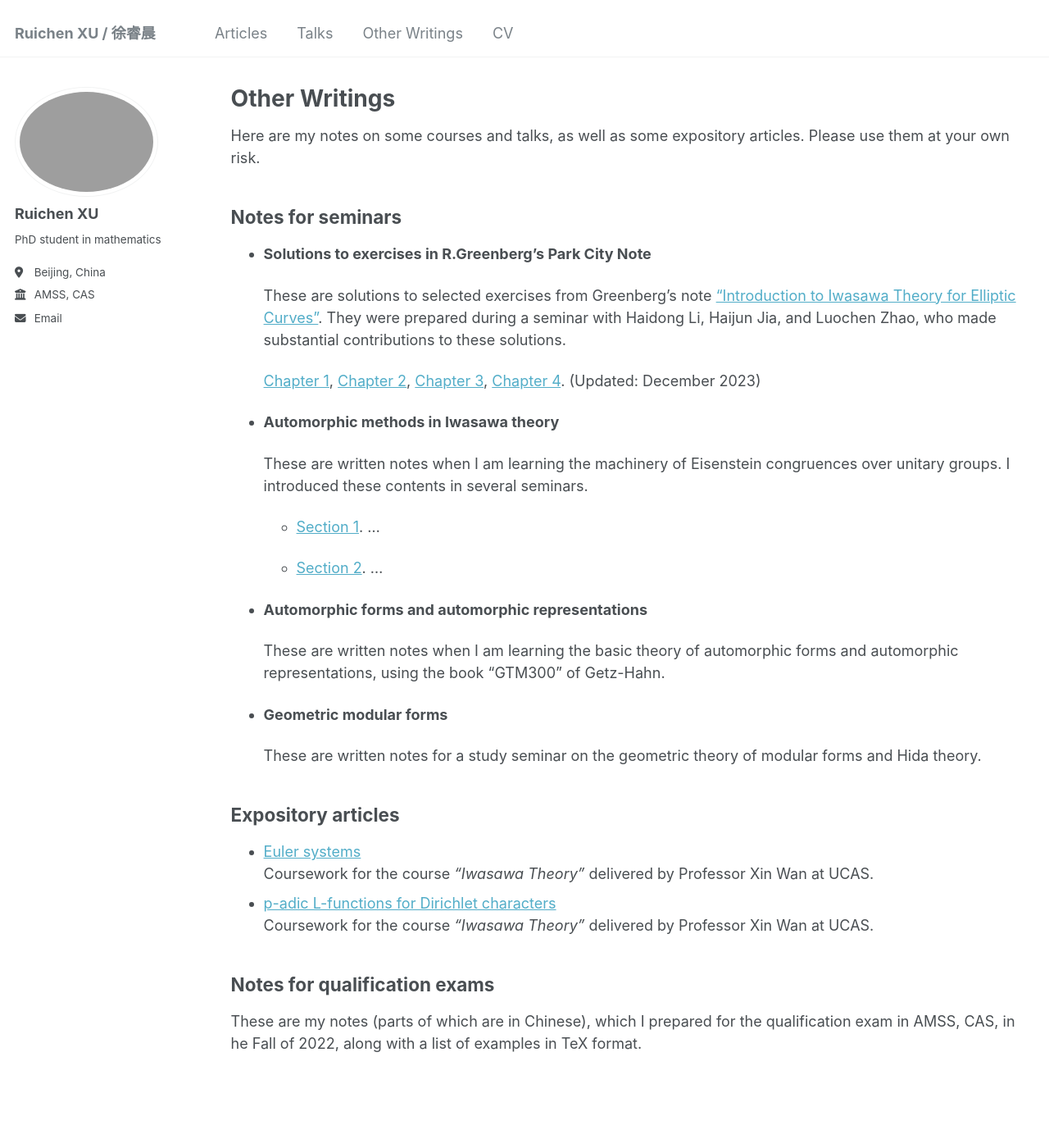
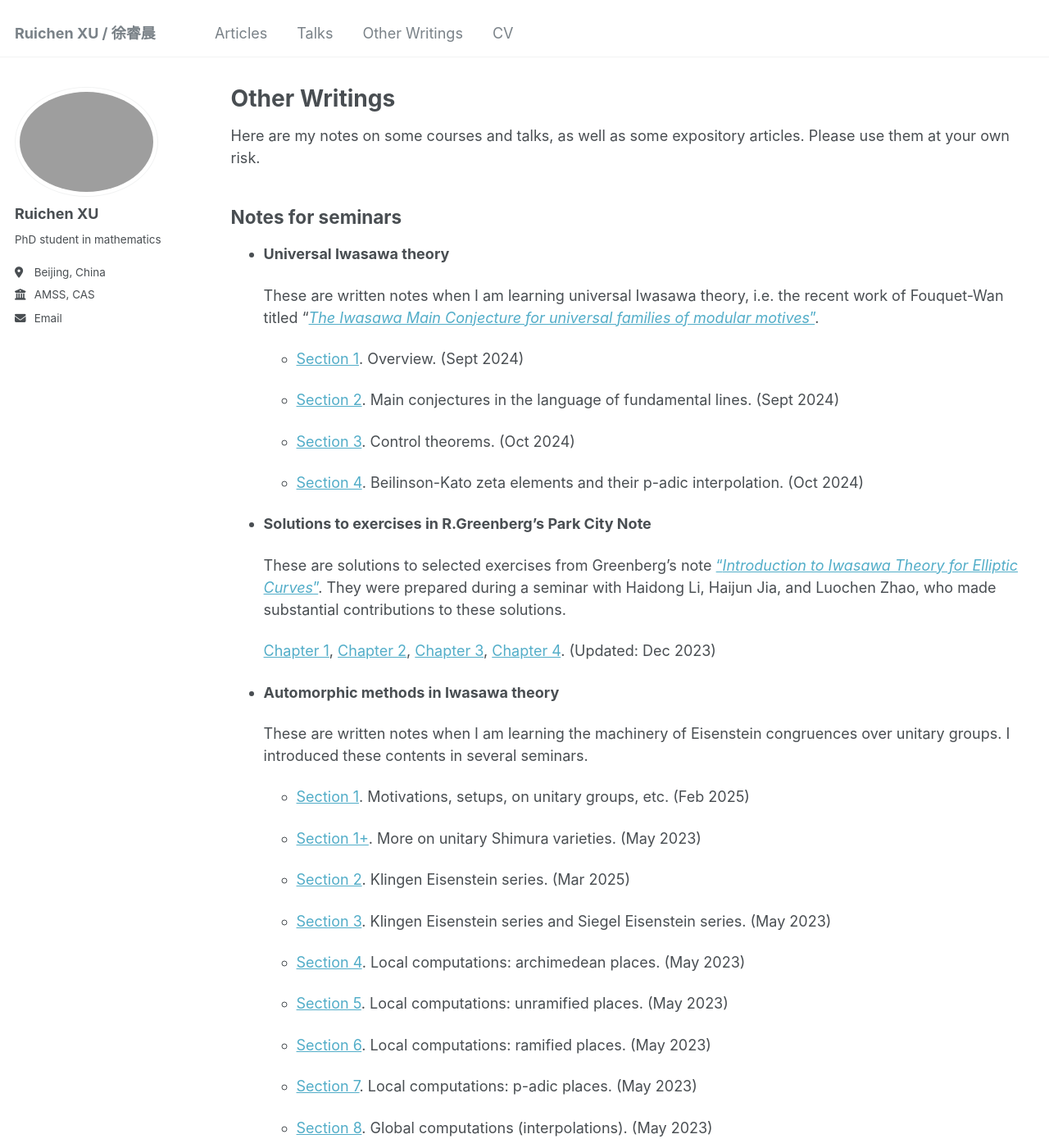
Before and after one commit to XuRuichen98/XuRuichen98.github.io, a Jekyll site: the page built from _pages/writings.md, in a window 1280 px wide and 1400 px high. Shown: the whole window at 82% size. Built offline with Jekyll 4.4.1, drawn with Linux system fonts in a browser that asks for light colours; some of the changed text lies outside the part shown.

Commit message:
Update writings

```diff
--- a/_pages/writings.md
+++ b/_pages/writings.md
@@ -11,37 +11,75 @@ Here are my notes on some courses and talks, as well as some expository articles
 
 ## Notes for seminars
 
+- **Universal Iwasawa theory**
+
+  These are written notes when I am learning universal Iwasawa theory, i.e. the recent work of Fouquet-Wan titled "[*The Iwasawa Main Conjecture for universal families of modular motives*"](https://arxiv.org/abs/2107.13726).
+
+  - [Section 1](../files/universal/Talk01.pdf). Overview. (Sept 2024)
+
+  - [Section 2](../files/universal/Talk02.pdf). Main conjectures in the language of fundamental lines. (Sept 2024)
+
+  - [Section 3](../files/universal/Talk03.pdf). Control theorems. (Oct 2024)
+
+  - [Section 4](../files/universal/Talk04.pdf). Beilinson-Kato zeta elements and their p-adic interpolation. (Oct 2024)
+
 - **Solutions to exercises in R.Greenberg's Park City Note**
 
-  These are solutions to selected exercises from Greenberg's note ["Introduction to Iwasawa Theory for Elliptic Curves"](http://www.ams.org/pcms/009).  They were prepared during a seminar with Haidong Li, Haijun Jia, and Luochen Zhao, who made substantial contributions to these solutions.
+  These are solutions to selected exercises from Greenberg's note ["*Introduction to Iwasawa Theory for Elliptic Curves*"](http://www.ams.org/pcms/009).  They were prepared during a seminar with Haidong Li, Haijun Jia, and Luochen Zhao, who made substantial contributions to these solutions.
 
-  [Chapter 1](../files/greenberg/Greenberg1.pdf), [Chapter 2](../files/greenberg/Greenberg2.pdf), [Chapter 3](../files/greenberg/Greenberg3.pdf), [Chapter 4](../files/greenberg/Greenberg4.pdf). (Updated: December 2023)
+  [Chapter 1](../files/greenberg/Greenberg1.pdf), [Chapter 2](../files/greenberg/Greenberg2.pdf), [Chapter 3](../files/greenberg/Greenberg3.pdf), [Chapter 4](../files/greenberg/Greenberg4.pdf). (Updated: Dec 2023)
 
 - **Automorphic methods in Iwasawa theory**
 
   These are written notes when I am learning the machinery of Eisenstein congruences over unitary groups. I introduced these contents in several seminars.
 
-  - [Section 1](rien). ...
+  - [Section 1](../files/eisenstein/Talk01.pdf). Motivations, setups, on unitary groups, etc. (Feb 2025)
 
-  - [Section 2](rien). ...
+  - [Section 1+](../files/eisenstein/Talk01p.pdf). More on unitary Shimura varieties. (May 2023)
+
+  - [Section 2](../files/eisenstein/Talk02.pdf). Klingen Eisenstein series. (Mar 2025)
+
+  - [Section 3](../files/eisenstein/Talk03.pdf). Klingen Eisenstein series and Siegel Eisenstein series. (May 2023)
+
+  - [Section 4](../files/eisenstein/Talk04.pdf). Local computations: archimedean places. (May 2023)
+
+  - [Section 5](../files/eisenstein/Talk05.pdf). Local computations: unramified places. (May 2023)
+
+  - [Section 6](../files/eisenstein/Talk06.pdf). Local computations: ramified places. (May 2023)
+
+  - [Section 7](../files/eisenstein/Talk07.pdf). Local computations: p-adic places. (May 2023)
+
+  - [Section 8](../files/eisenstein/Talk08.pdf). Global computations (interpolations). (May 2023)
+
+  We shall expand these notes to include more Galois-theoretic stuffs and TeXify them as a part of my thesis. For example:
+
+  - [Section 9](../files/eisenstein/Talk09.pdf). Axiomatic Lattice construction. (Nov 2023)
+
+- **Geometric modular forms**
+
+  These are written notes for a study seminar on the geometric theory of modular forms and Hida theory.
+
+  - [Section 1](../files/modularforms/Talk01.pdf). Algebro-geometric introduction to modular forms. (Mar 2023)
+
+  - [Section 2](../files/modularforms/Talk02.pdf). Hida theory over GL_2. (Mar 2023)
+
+  - [Section 3](../files/modularforms/Talk03.pdf). p-adic modular forms, more on Hida theory. (Mar 2023)
 
 - **Automorphic forms and automorphic representations**
 
   These are written notes when I am learning the basic theory of automorphic forms and automorphic representations, using the book "GTM300" of Getz-Hahn.
 
-- **Geometric modular forms**
-
-  These are written notes for a study seminar on the geometric theory of modular forms and Hida theory.
-
 ## Expository articles
 
 - [Euler systems](../files/writings/Note_on_Euler_System.pdf)
-  Coursework for the course *"Iwasawa Theory"* delivered by Professor Xin Wan at UCAS.
+  Coursework for the course *"Iwasawa Theory"* delivered by Professor Xin Wan at UCAS.  This is based on Chapters 1 to 3 of Rubin's book "*Euler systems*".
 - [p-adic L-functions for Dirichlet characters](../files/writings/Note_on_p_adic_L_function_of_Dirichlet_characters.pdf)
   Coursework for the course *"Iwasawa Theory"* delivered by Professor Xin Wan at UCAS.
 
-
-
 ## Notes for qualification exams
 
-These are my notes (parts of which are in Chinese), which I prepared for the qualification exam in AMSS, CAS, in he Fall of 2022, along with a list of examples in TeX format.
+These are my notes (parts of which are in Chinese), which I prepared for the qualification exam in AMSS, CAS, in the Fall of 2022, along with a list of examples in TeX format.
+
+- [Example-based exercises in algebra](../files/qualify/examples.pdf).
+
+More to be continued.
```
Also changed, not shown: 18 other files.
